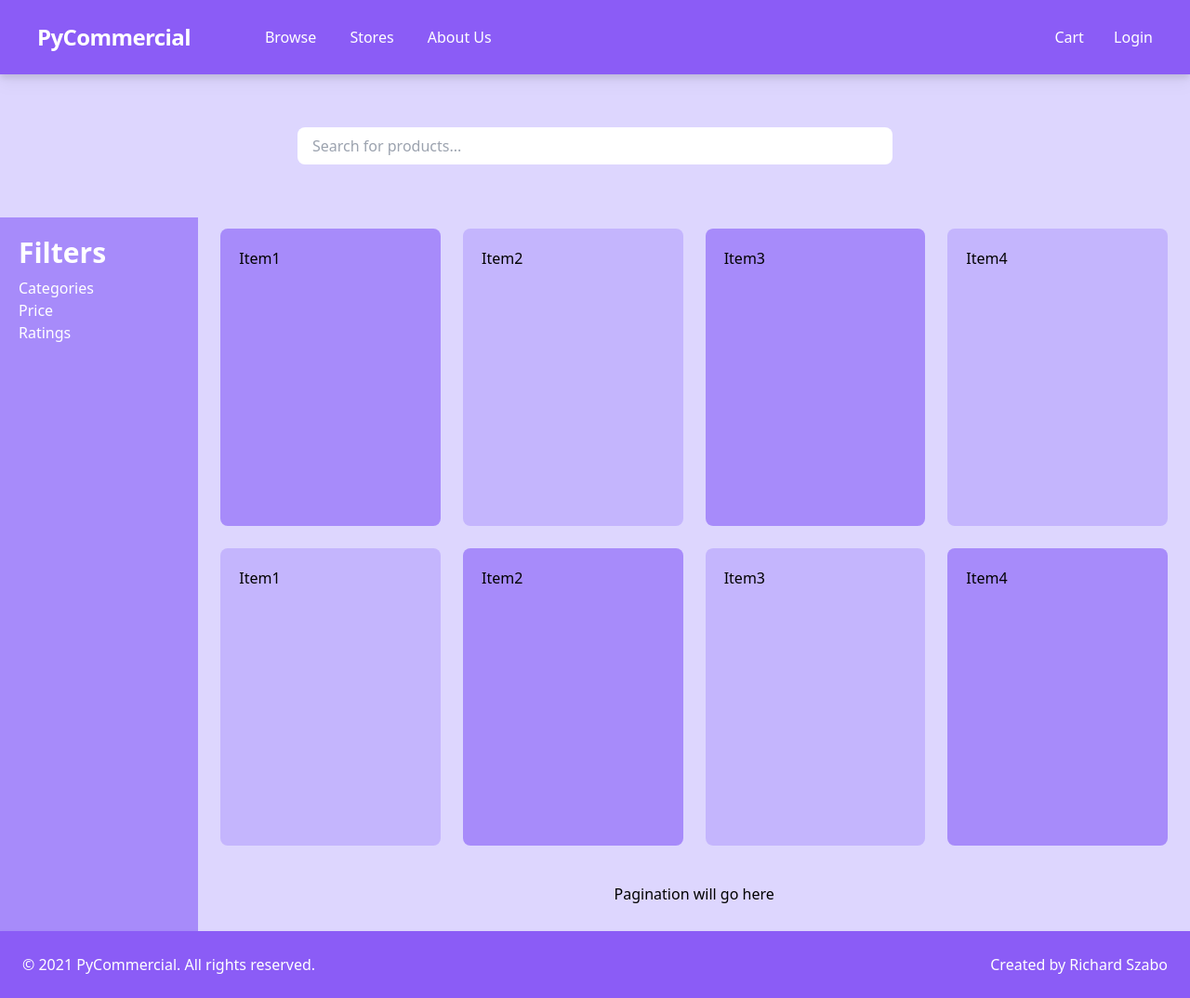
After one commit to Riyomi/PyCommercial, a Django app: template products/templates/products/browse.html in a window 1280 px wide. The commit adds this page. Shown: the whole page at 93% size. Run offline with Django 3.2, Linux system fonts and the light colour scheme; the template is opened without the code that fills it, so the values that code supplies are empty; style sheets or scripts are compiled from the project's sources.

Commit message:
Added browse page with basic styling

```diff
--- a/PyCommercial/urls.py
+++ b/PyCommercial/urls.py
@@ -20,5 +20,6 @@ from django.shortcuts import redirect
 urlpatterns = [
     path('', lambda req: redirect('/home/')),
     path('admin/', admin.site.urls),
-    path('home/', include('users.urls', namespace='users')),
+    path('account/', include('users.urls', namespace='users')),
+    path('home/', include('products.urls', namespace='products'))
 ]
--- a/jstoolchain/css/tailwind.css
+++ b/jstoolchain/css/tailwind.css
@@ -38,7 +38,6 @@
 
     .navbar-menu {
         @apply inline-block leading-none text-white mt-4 pr-8 lg:mt-0;
-
     }
 
     .navbar-menu:hover {
--- a/products/models.py
+++ b/products/models.py
@@ -4,6 +4,7 @@ from django.core.validators import MaxValueValidator, MinValueValidator
 
 class Product(models.Model):
     name = models.CharField('Product Name', max_length=100)
+    image = models.ImageField(upload_to='products/static/images')
     category = models.ForeignKey('Category', on_delete=models.CASCADE)
     description = models.TextField('Description', blank=True, null=True)
     price = models.DecimalField('Price', max_digits=9, decimal_places=2)
--- /dev/null
+++ b/products/templates/products/browse.html
@@ -0,0 +1,42 @@
+{% extends "base.html" %}
+{% load myfilters %}
+
+{% block title %}Home{% endblock title %}
+{% block content %}
+    <div class="flex flex-grow bg-white min-w-full min-h-full bg-purple-200">
+        <div class="grid grid-cols-6 grid-rows-6 w-full">
+            <div class="grid col-span-6 w-full content-center">
+                <div class="m-auto w-6/12 grid content-center">
+                    <i class="fas fa-search absolute"></i>
+                    <input type="text" placeholder="Search for products..."
+                           class="py-2 px-4 rounded-lg focus:outline-none focus:ring focus:ring-purple-400"/>
+                </div>
+            </div>
+            <div class="bg-purple-400 row-span-5 px-5 pt-5">
+                <div>
+                    <p class="title-h1 text-white">Filters</p>
+                </div>
+                <div>
+                    <p class="title-h3 text-white">Categories</p>
+                    <p class="title-h3 text-white">Price</p>
+                    <p class="title-h3 text-white">Ratings</p>
+                </div>
+            </div>
+            <div class="grid grid-cols-4 col-span-5 row-span-5 mx-3">
+                <div class="bg-purple-400 h-80 m-3 rounded-lg p-5">Item1</div>
+                <div class="bg-purple-300 h-80 m-3 rounded-lg p-5">Item2</div>
+                <div class="bg-purple-400 h-80 m-3 rounded-lg p-5">Item3</div>
+                <div class="bg-purple-300 h-80 m-3 rounded-lg p-5">Item4</div>
+
+                <div class="bg-purple-300 h-80 m-3 rounded-lg p-5">Item1</div>
+                <div class="bg-purple-400 h-80 m-3 rounded-lg p-5">Item2</div>
+                <div class="bg-purple-300 h-80 m-3 rounded-lg p-5">Item3</div>
+                <div class="bg-purple-400 h-80 m-3 rounded-lg p-5">Item4</div>
+
+                <div class="grid col-span-4 h-20">
+                    <div class="m-auto">Pagination will go here</div>
+                </div>
+            </div>
+        </div>
+    </div>
+{% endblock content %}
--- a/users/templates/users/index.html
+++ b/products/templates/products/home.html
@@ -6,8 +6,8 @@
     <div class="flex min-w-full pl-48">
         <div class="flex flex-col w-2/5 py-24">
             <p class="text-8xl text-purple-500 font-semibold">Online Shopping</p>
-            <input type="text" placeholder="Search for products"
-                   class="py-2 px-4 mt-8 mb-4 rounded-md w-11/12 focus:outline-none focus:ring focus:ring-purple-400"/>
+            <input type="text" placeholder="Search for products..."
+                   class="py-2 px-4 mt-8 mb-4 rounded-lg w-11/12 focus:outline-none focus:ring focus:ring-purple-400"/>
             <p class="mb-4">...or start browsing by popular categories:</p>
             <div class="text-purple-600">
                 <a href="#" class="underline mx-2">PC and laptop</a>
--- a/templates/base.html
+++ b/templates/base.html
@@ -13,9 +13,10 @@
 </head>
 <body>
 <div class="flex flex-col min-h-screen m-auto bg-purple-200">
-    <nav class="flex items-center justify-between flex-wrap bg-purple-500 p-6 filter drop-shadow-lg mb-4">
+    <nav class="flex items-center justify-between flex-wrap bg-purple-500 p-6 filter drop-shadow-lg">
         <div class="flex items-center flex-shrink-0 text-white ml-4 mr-20">
-            <span class="font-semibold text-2xl tracking-tight"><a href="{% url 'users:index' %}">PyCommercial</a></span>
+            <span class="font-semibold text-2xl tracking-tight"><a
+                    href="{% url 'products:home' %}">PyCommercial</a></span>
         </div>
         <div class="block lg:hidden">
             <button class="flex items-center px-3 py-2 border rounded text-teal-200 border-teal-400 hover:text-white hover:border-white">
@@ -26,7 +27,7 @@
         </div>
         <div class="w-full block flex-grow lg:flex lg:items-center lg:w-auto">
             <div class="lg:flex-grow">
-                <a href="#" class="navbar-menu">Browse</a>
+                <a href="{% url 'products:browse' %}" class="navbar-menu">Browse</a>
                 <a href="#" class="navbar-menu">Stores</a>
                 <a href="#" class="navbar-menu">About Us</a>
             </div>
@@ -60,8 +61,9 @@
                     </div>
                 {% else %}
                     <a href="{% url 'users:login' %}"
-                       class="navbar-menu px-4">
-                        Login
+                       class="navbar-menu pr-4 pl-2">
+                        <i class="fas fa-sign-in-alt"></i>
+                        <span class="pl-1">Login</span>
                     </a>
                 {% endif %}
             <script src="{% static 'js/dropdown.js' %}"></script>
--- a/users/templates/users/login.html
+++ b/users/templates/users/login.html
@@ -3,7 +3,7 @@
 
 {% block title %}Login{% endblock title %}
 {% block content %}
-    <div class="flex flex-grow flex-col mx-auto w-3/12">
+    <div class="flex flex-grow flex-col mx-auto w-3/12 mt-4">
         <form method="POST" class="bg-white shadow-md rounded px-8 pt-6 pb-8 mb-4">
             {% csrf_token %}
             <p class="title-h1">Login</p>
--- a/users/templates/users/profile.html
+++ b/users/templates/users/profile.html
@@ -3,7 +3,7 @@
 
 {% block title %}My Account{% endblock title %}
 {% block content %}
-    <div class="mx-auto flex flex-row w-6/12">
+    <div class="mx-auto flex flex-row w-6/12 mt-4">
         <div class="flex flex-col rounded-bl-lg rounded-tl-lg p-5 bg-purple-500">
             <div class="menu-option"><a href="{% url 'users:profile' %}"><i class="far fa-user-circle"></i><span
                     class="ml-2">Profile</span></a></div>
--- a/users/templates/users/register.html
+++ b/users/templates/users/register.html
@@ -3,7 +3,7 @@
 
 {% block title %}Register Account{% endblock title %}
 {% block content %}
-    <div class="flex flex-col mx-auto">
+    <div class="flex flex-col mx-auto mt-4">
         <form method="POST" class="bg-white shadow-md rounded px-8 pt-6 pb-8 mb-4">
             {% csrf_token %}
             <p class="title-h1">Register account</p>
--- a/users/urls.py
+++ b/users/urls.py
@@ -4,7 +4,6 @@ from . import views
 
 app_name = 'users'
 urlpatterns = [
-    path('', views.index, name='index'),
     path('register', views.registerPage, name='register'),
     path('login', views.loginPage, name='login'),
     path('success', views.successPage, name='success'),
--- a/users/views.py
+++ b/users/views.py
@@ -5,10 +5,6 @@ from django.contrib.auth.decorators import login_required
 from .decorators import unauthenticated_user
 
 from .forms import UserForm, CustomerForm
-
-
-def index(request):
-    return render(request, 'users/index.html')
 
 
 @unauthenticated_user
```
Also changed, not shown: products/urls.py (added, +9 -0 lines), products/views.py (+7 -1 lines), 2 other files.
